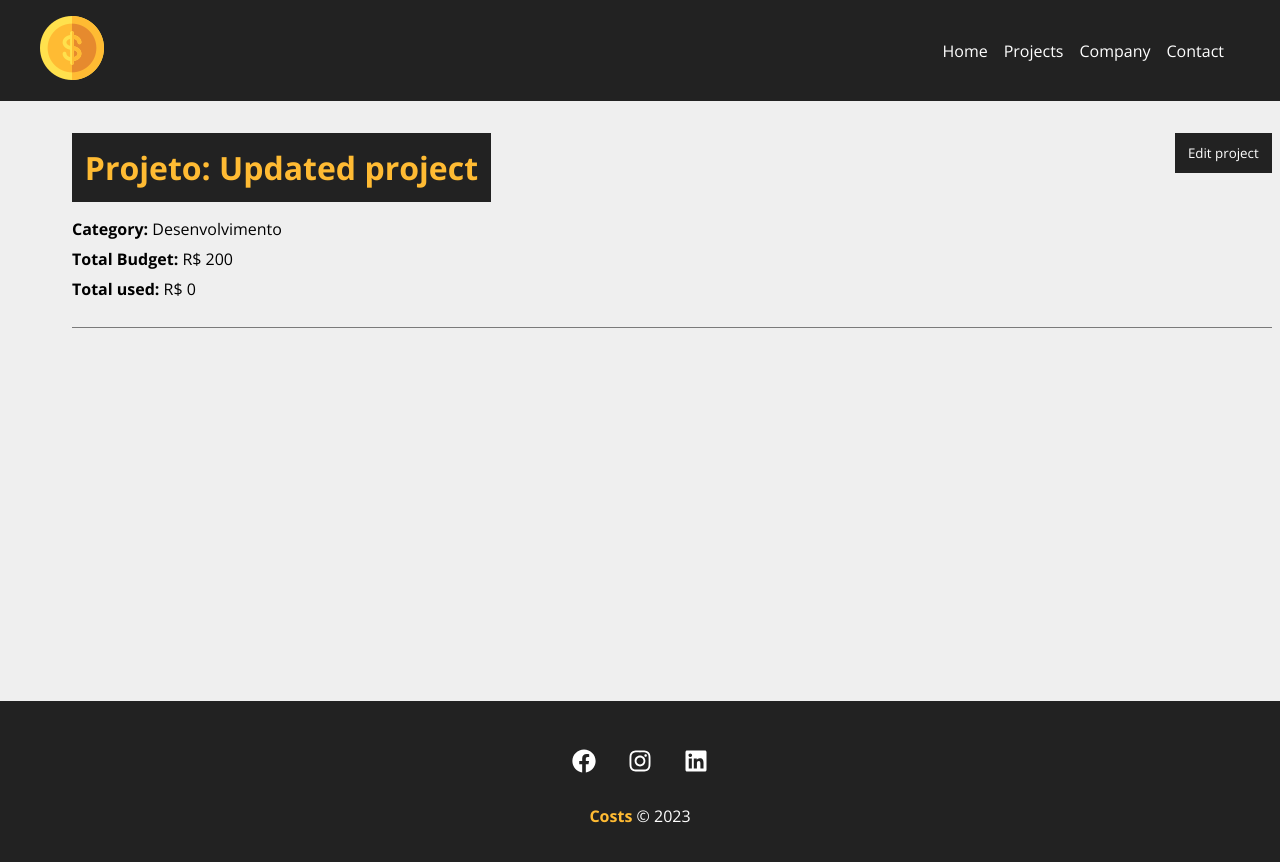
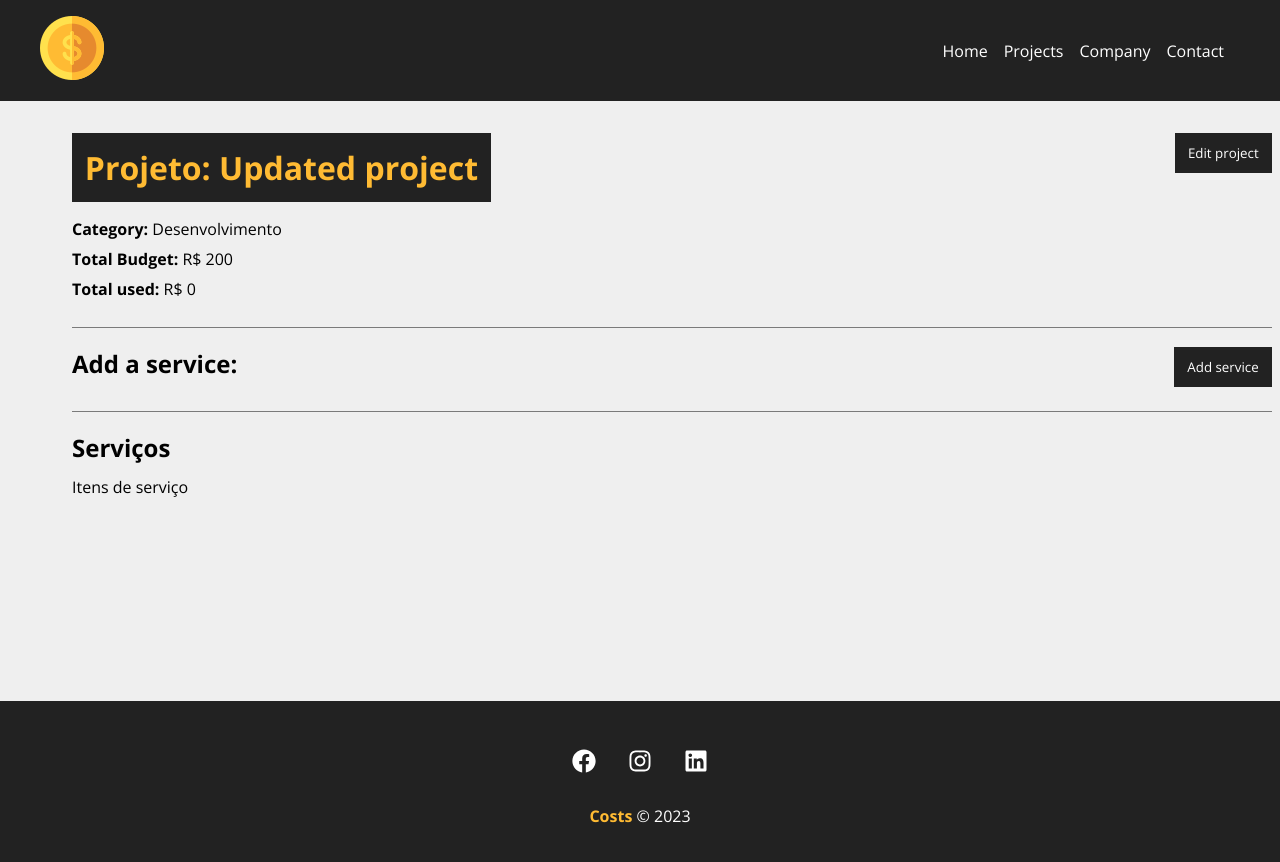
Before and after one commit to Musta-eideh/CostsHoraDeCodar, a React (Create React App) app: page /project/1 in a window 1280 px wide. Shown: the top 862 px of the page. Built offline with nearby package versions, Linux system fonts and the light colour scheme; data requests are answered from the project's data file; the HTML template or start-up script is replaced by a standard one.

Commit message:
Criando área de serviço

```diff
--- a/src/components/pages/Project.js
+++ b/src/components/pages/Project.js
@@ -14,6 +14,7 @@
 
     const [project, setProject] = useState([]);
     const [showProjectForm, setShowProjectForm] = useState(false);
+    const [showServiceForm, setShowServiceForm] = useState(false);
     const [message, setMessage] = useState();
     const [type, setType] = useState();
 
@@ -34,6 +35,7 @@
     }, [id])
 
     function editPost(project) {
+        setMessage('')
         //budget validation
         if(project.budget < project.cost) {
             //message
@@ -67,6 +69,10 @@
         setShowProjectForm(!showProjectForm)
     }
 
+    function toggleServiceForm(){
+        setShowServiceForm(!showServiceForm)
+    }
+
     return (<>
         {project.name ? (
         <div className={styles.project_details}>
@@ -98,6 +104,19 @@
                         </div>
                     )}
                 </div>
+                <div className={styles.service_form_container}>
+                    <h2>Add a service:</h2>
+                    <button className={styles.btn} onClick={toggleServiceForm}>
+                        {!showServiceForm ? 'Add service' : 'Close'}
+                    </button>
+                    <div className={styles.project_info}>
+                        {showServiceForm && <div>formulario do serviço</div>}
+                    </div>
+                </div>
+                <h2>Serviços</h2>
+                <Container customClass="start">
+                        <p>Itens de serviço</p>
+                </Container>
             </Container>
         </div>
         ): (
```
